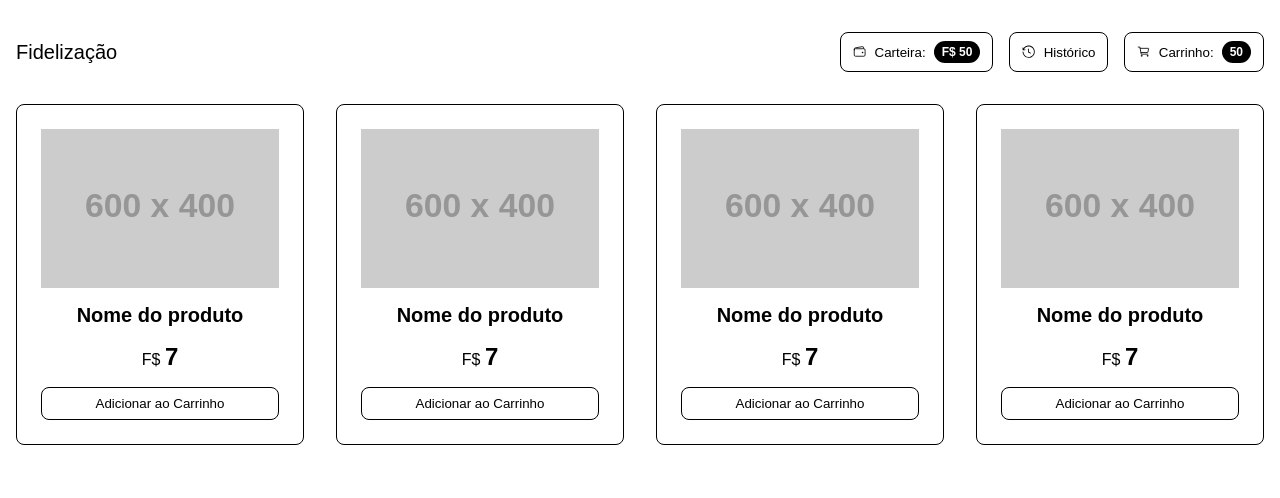
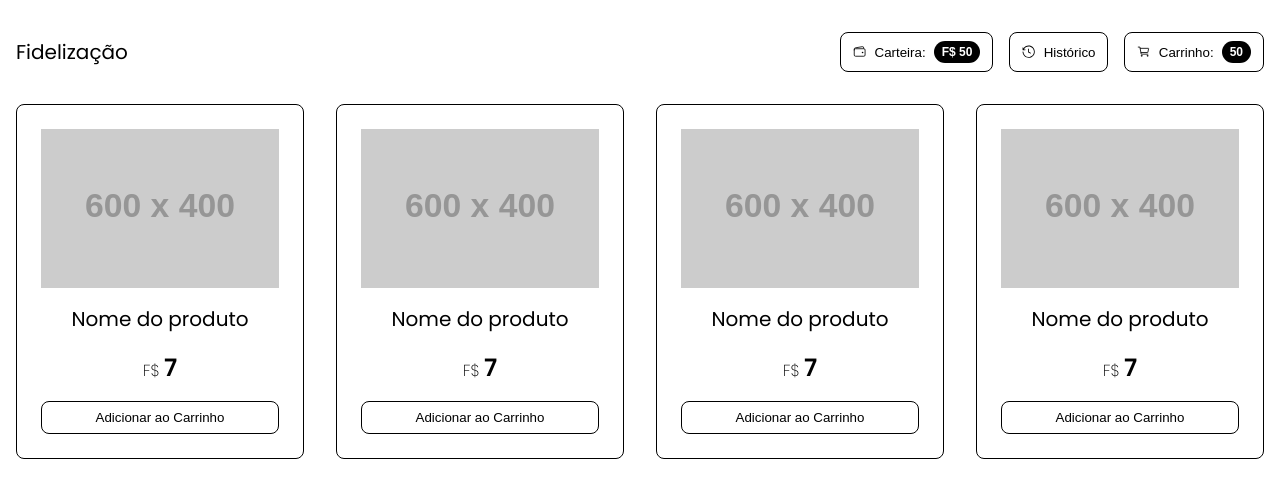
Before and after one commit to HenriqueMarcelo/fidelidade, a React (Vite) app: page / in a window 1280 px wide. Shown: the top 498 px of the page. Built offline with nearby package versions, Linux system fonts and the light colour scheme.

Commit message:
feat: use poppins font

```diff
--- a/src/components/Product/style.scss
+++ b/src/components/Product/style.scss
@@ -10,16 +10,17 @@
     }
 
     &__name{
-        font-weight: bold;
+        font-weight: 400;
         font-size: 1.25rem;
     }
 
     &__currency{
         font-size: 1rem;
+        font-weight: 200;
     }
 
     &__value {
         font-size: 1.5rem;
-        font-weight: bolder;
+        font-weight: 600;
     }
 }
--- a/src/index.scss
+++ b/src/index.scss
@@ -1,3 +1,5 @@
+@import url('https://fonts.googleapis.com/css2?family=Nunito:wght@400;700&family=Poppins:ital,wght@0,100;0,200;0,300;0,400;0,500;0,600;0,700;0,800;0,900;1,100;1,200;1,300;1,400;1,500;1,600;1,700;1,800;1,900&family=Roboto:wght@400;700&display=swap');
+
 /* CSS Reset https://www.digitalocean.com/community/tutorials/css-minimal-css-reset */
 
 html {
@@ -39,7 +41,7 @@
 /* Classes Globais */
 
 html {
-  font-family: sans-serif;
+  font-family: "Poppins", sans-serif;
 }
 
 .container {
```
